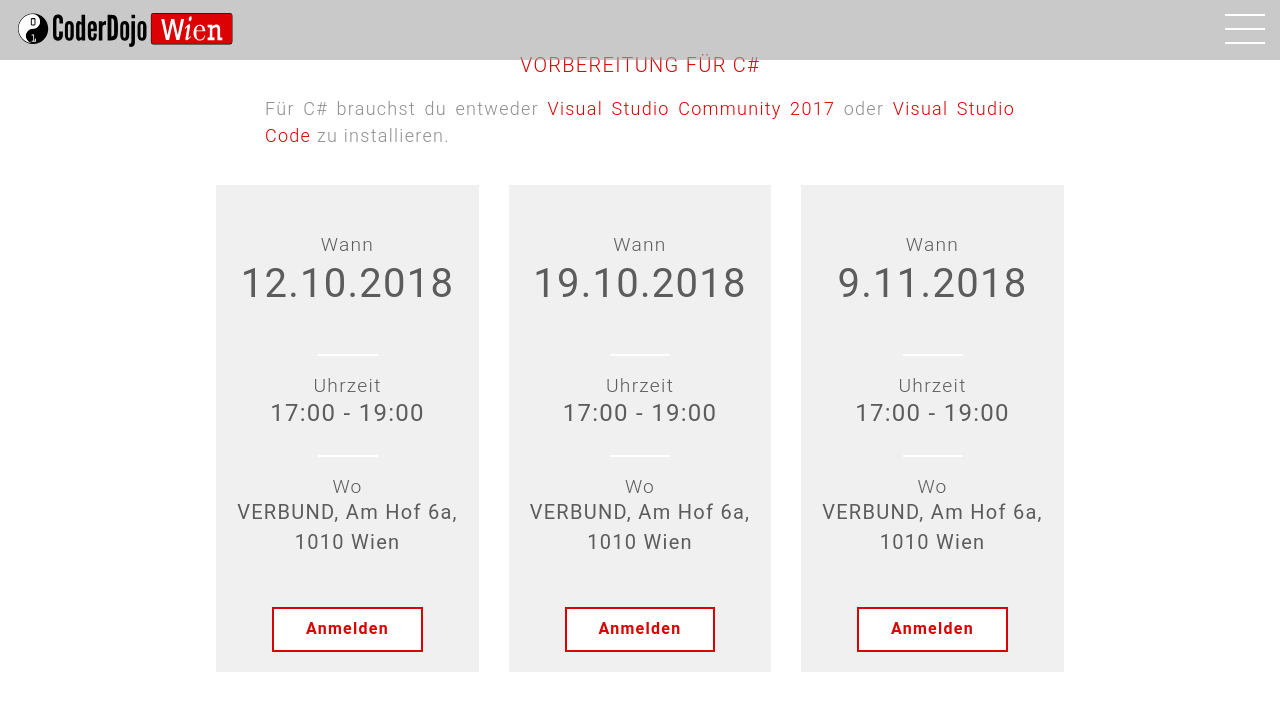
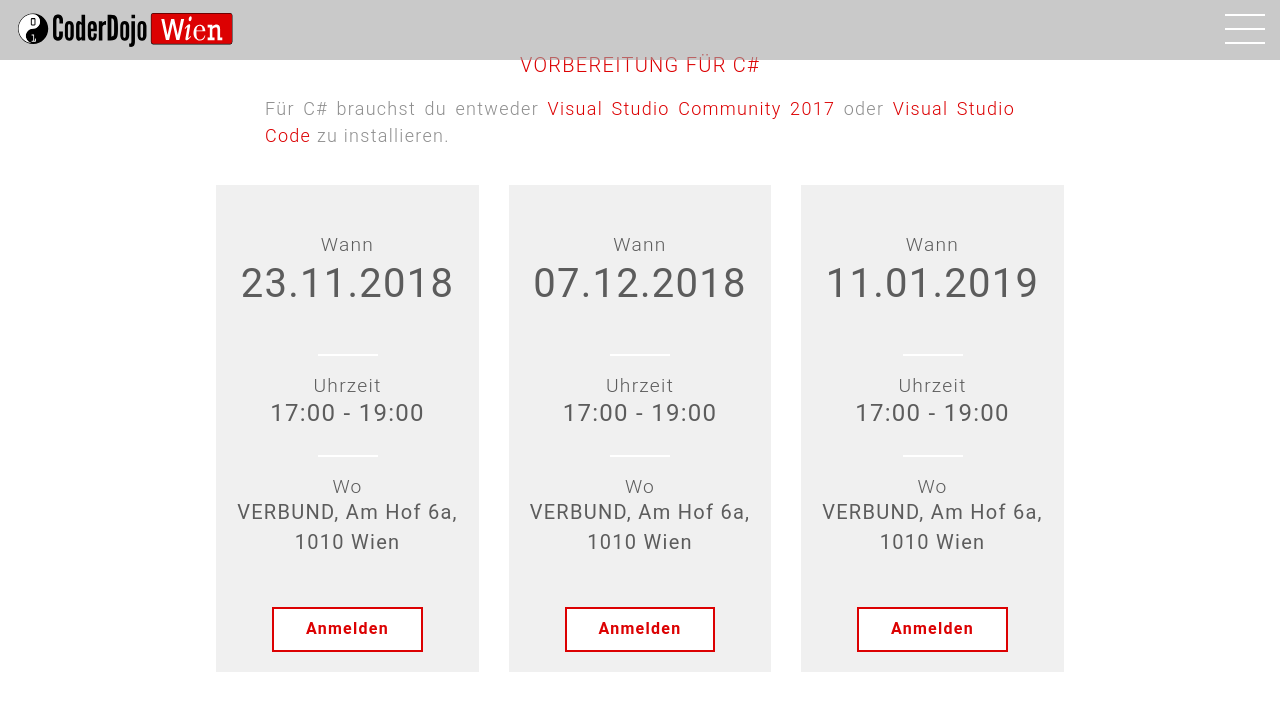
Before and after one commit to coderdojo-wien/coderdojo-wien.github.io, a Jekyll site: the page built from index.html, in a window 1280 px wide and 900 px high, scrolled down 4204 px, cut to the strip 0-725 px from the top of the window. Shown: the top 711 px of the strip. Built offline with Jekyll 4.4.1, drawn with Linux system fonts in a browser that asks for light colours; nearby versions of some CDN libraries; comment, search, counter and statistics services are not loaded.

Commit message:
Update events

```diff
--- a/_data/events.yml
+++ b/_data/events.yml
@@ -20,26 +20,26 @@
 "
 
 events-list:
-- event-date: 12.10.2018
+- event-date: 23.11.2018
   event-time: 17:00 - 19:00
-  event-startdate: 2018-10-12T15:00:00Z
-  event-enddate: 2018-10-12T17:00:00Z
+  event-startdate: 2018-11-23T15:00:00Z
+  event-enddate: 2018-11-23T17:00:00Z
   event-place: <a href="#main-event-place-map">VERBUND, Am Hof 6a, 1010 Wien</a>
   event-placename: VERBUND
-  event-registration-url: "https://www.eventbrite.de/e/coderdojo-wien-at-verbund-registrierung-49243983079"
+  event-registration-url: "https://www.eventbrite.de/e/coderdojo-wien-at-verbund-registrierung-50288417009"
 
-- event-date: 19.10.2018
+- event-date: 07.12.2018
   event-time: 17:00 - 19:00
-  event-startdate: 2018-10-19T15:00:00Z
-  event-enddate: 2018-10-19T17:00:00Z
+  event-startdate: 2018-12-07T15:00:00Z
+  event-enddate: 2018-12-07T17:00:00Z
   event-place: <a href="#main-event-place-map">VERBUND, Am Hof 6a, 1010 Wien</a>
   event-placename: VERBUND
-  event-registration-url: "https://www.eventbrite.de/e/coderdojo-wien-at-verbund-registrierung-49243986088"
+  event-registration-url: "https://www.eventbrite.de/e/coderdojo-wien-at-verbund-registrierung-50288668762"
 
-- event-date: 9.11.2018
+- event-date: 11.01.2019
   event-time: 17:00 - 19:00
-  event-startdate: 2018-11-09T15:00:00Z
-  event-enddate: 2018-11-09T17:00:00Z
+  event-startdate: 2019-01-11T15:00:00Z
+  event-enddate: 2019-01-11T17:00:00Z
   event-place: <a href="#main-event-place-map">VERBUND, Am Hof 6a, 1010 Wien</a>
   event-placename: VERBUND
-  event-registration-url: "https://www.eventbrite.de/e/coderdojo-wien-at-verbund-registrierung-50287617618"
+  event-registration-url: "https://www.eventbrite.de/e/coderdojo-wien-at-verbund-registrierung-52431778862"
```
